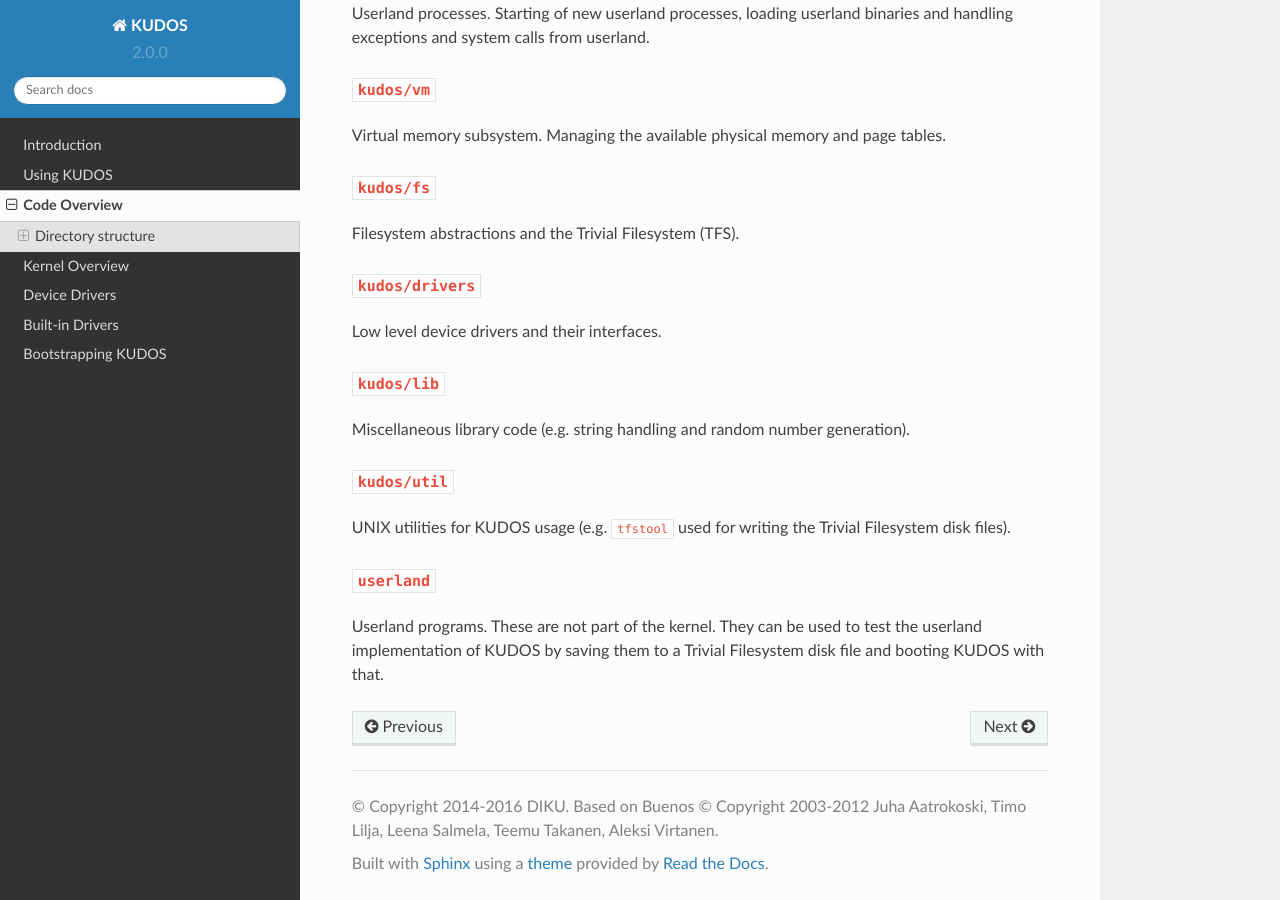
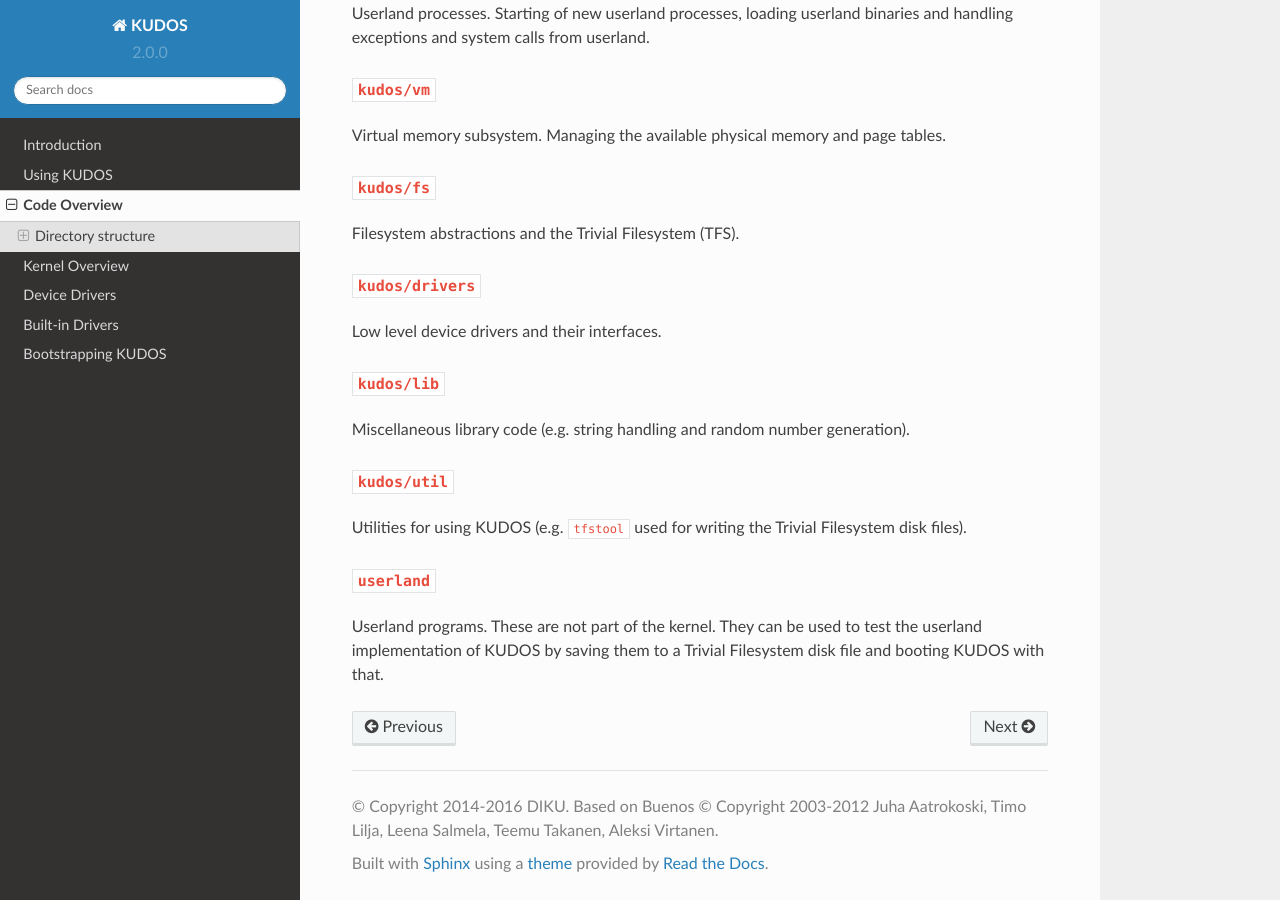
Before and after one commit to DIKU-EDU/kudos, a Sphinx documentation site: the page built from docs/code-overview.rst, in a window 1280 px wide and 900 px high, scrolled down 917 px. Built offline with Sphinx 7.4.7 and the Read the Docs theme 2.0.0, drawn with Linux system fonts in a browser that asks for light colours.

Commit message:
they're not necessarily UNIX

```diff
--- a/docs/code-overview.rst
+++ b/docs/code-overview.rst
@@ -70,7 +70,7 @@
 ``kudos/util``
 ~~~~~~~~~~~~~~
 
-UNIX utilities for KUDOS usage (e.g. ``tfstool`` used for writing the Trivial
+Utilities for using KUDOS (e.g. ``tfstool`` used for writing the Trivial
 Filesystem disk files).
 
 ``userland``
```
